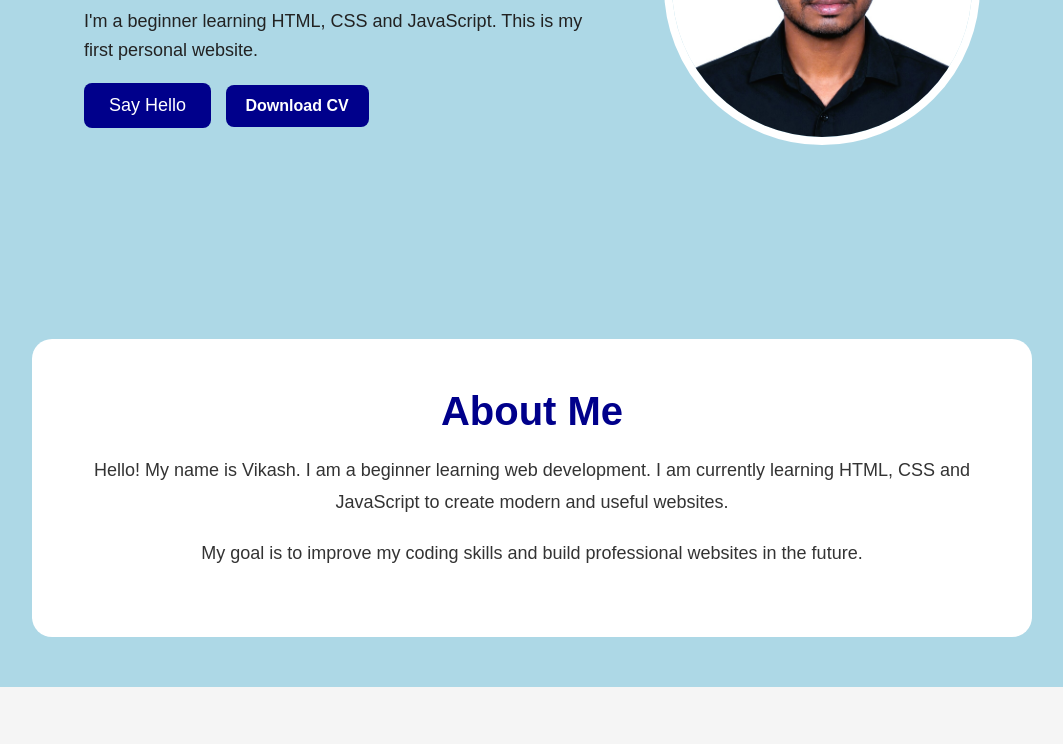
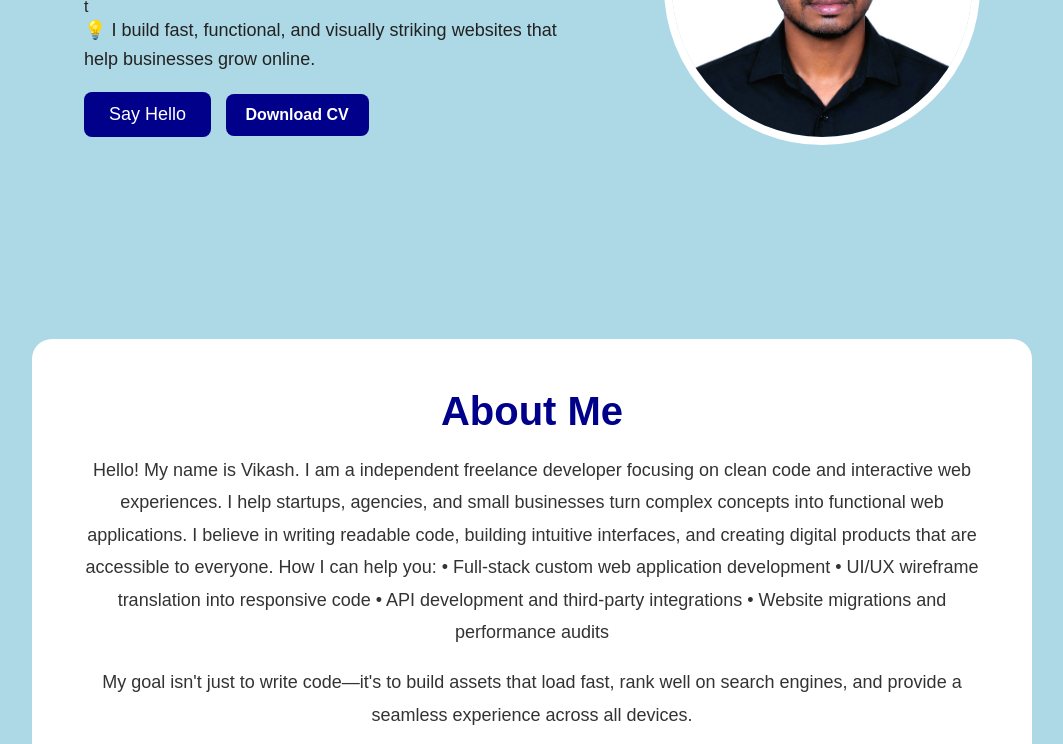
Before and after one commit to Vikashkumarhansda/my-portfolio, a plain HTML site: page index.html in a window 1280 px wide. Shown: the part 398-1142 px from the top of the page, without its empty margins (108-1171 px from the left). Drawn offline with Linux system fonts and the light colour scheme.

Commit message:
Revise portfolio website content and layout
Updated content and structure of the portfolio website, including changes to the hero section, about section, and skills section.

```diff
--- a/index.html
+++ b/index.html
@@ -33,11 +33,10 @@
 
             <h1>Hello, I'm <span>Vikash</span></h1>
 
-            <h2>I'm Learning Web Development</h2>
-
+            <h2>Full-Stack Web Developer</h2>
+t
             <p>
-                I'm a beginner learning HTML, CSS and JavaScript.
-                This is my first personal website.
+              💡 I build fast, functional, and visually striking websites that help businesses grow online.
             </p>
 
             <button onclick="sayHello()">Say Hello</button>
@@ -72,14 +71,17 @@
         <h2>About Me</h2>
 
         <p>
-            Hello! My name is Vikash. I am a beginner learning
-            web development. I am currently learning HTML, CSS
-            and JavaScript to create modern and useful websites.
+            Hello! My name is Vikash. I am a independent freelance developer focusing on clean code and interactive web experiences.
+            I help startups, agencies, and small businesses turn complex concepts into functional web applications. I believe in writing readable code, building intuitive interfaces, and creating digital products that are accessible to everyone.
+            How I can help you:
+             • Full-stack custom web application development
+             • UI/UX wireframe translation into responsive code
+             • API development and third-party integrations
+             • Website migrations and performance audits
         </p>
 
         <p>
-            My goal is to improve my coding skills and build
-            professional websites in the future.
+            My goal isn't just to write code—it's to build assets that load fast, rank well on search engines, and provide a seamless experience across all devices.
         </p>
 
     </section>
```
